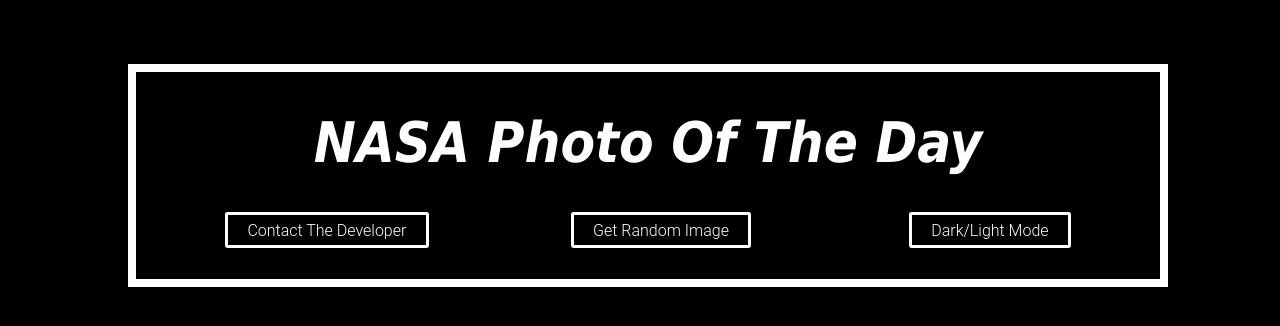
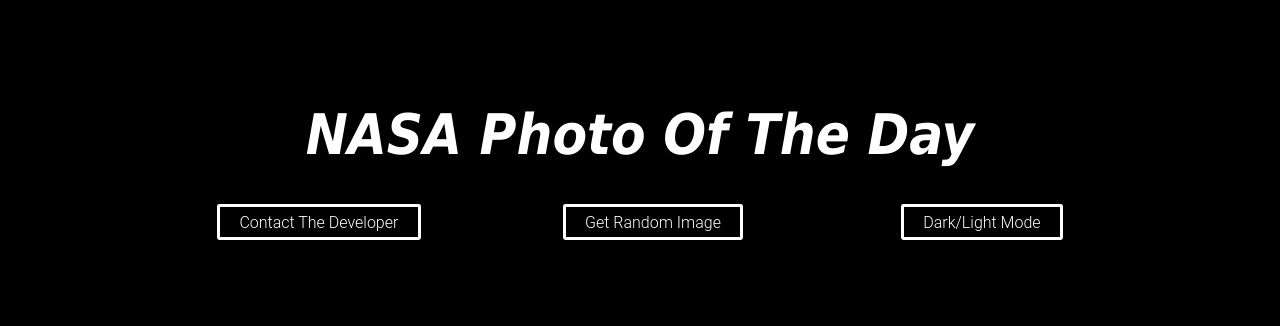
Before and after one commit to bezzantsam/NASA-PhotoGenerator, a React (Create React App) app: page / in a window 1280 px wide. Shown: the top 326 px of the page. Built offline with nearby package versions, Linux system fonts and the light colour scheme; no server answers.

Commit message:
removed border on header

```diff
--- a/src/components/Components.js
+++ b/src/components/Components.js
@@ -53,7 +53,7 @@
 `;
 
 export const Header = styled.div`
-  border: 0.5em solid ${(props) => props.theme.borderColor};
+  /* border: 0.5em solid ${(props) => props.theme.borderColor}; */
   display: flex;
   flex-flow: column;
   width: 80%;
@@ -76,7 +76,7 @@
 
 export const TitleDate = styled.div`
   display: flex;
-  flex-firection: row;
+  flex-direction: row;
   justify-content: space-around;
 `;
 
```
